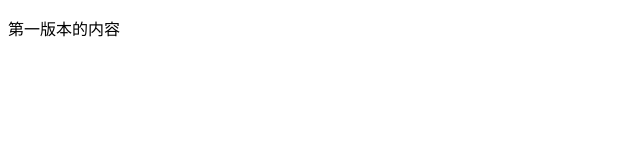
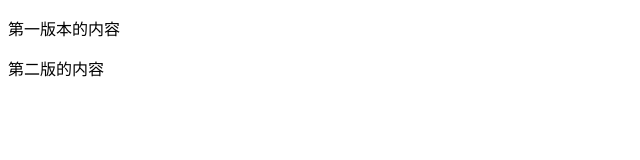
Before and after one commit to CoolWind0719/gitTest, a plain HTML site: page index.html in a window 1280 px wide. Shown: the whole page, without its empty margins (0-640 px from the left). Drawn offline with Linux system fonts and the light colour scheme.

Commit message:
提交第二版index.html

```diff
--- a/index.html
+++ b/index.html
@@ -8,6 +8,7 @@
 </head>
 <body>
     <p>第一版本的内容</p>
+    <p>第二版的内容</p>
 </body>
 </html>
 <script src="js/index.js"></script>
```
